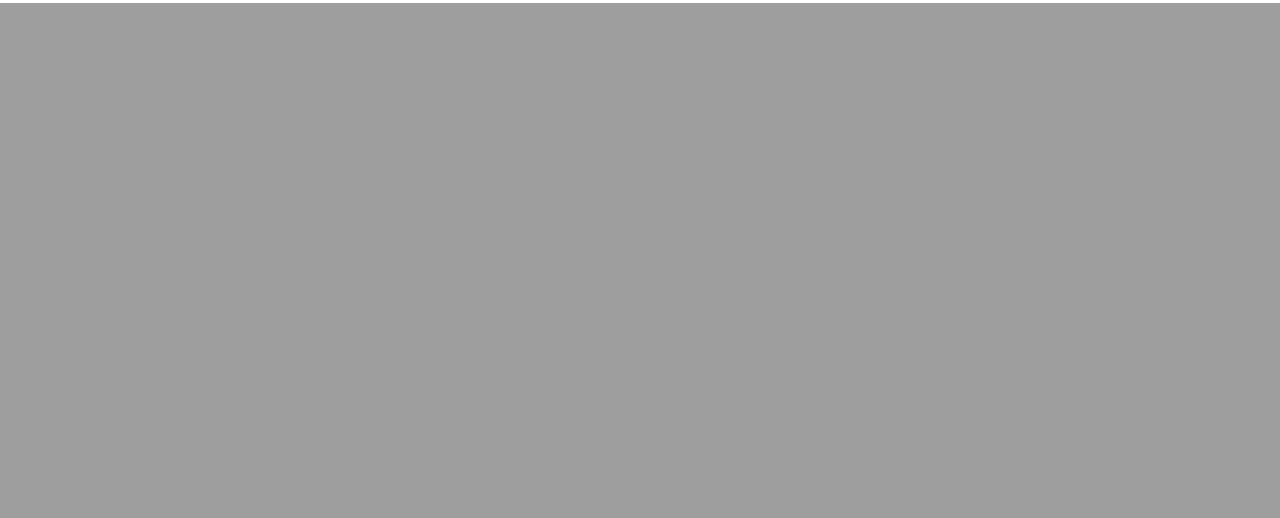
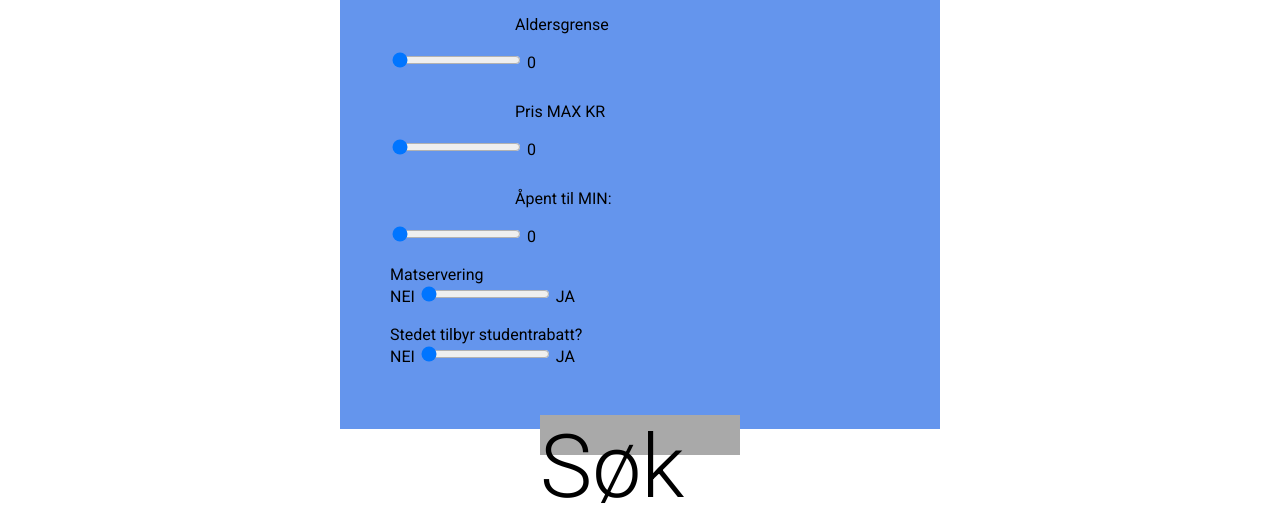
Before and after one commit to Scarpy/Gruppe-15, a PHP site: page / in a window 1280 px wide. Shown: the part 1201-1719 px from the top of the page. Before the commit the page ends 1204 px from the top, so only its background shows below. Run offline with PHP 8.4, Linux system fonts and the light colour scheme; some libraries are stand-ins or nearby versions.

Commit message:
oppdatert
Legger inn min kode

```diff
--- a/CSS/billigsteol.css
+++ b/CSS/billigsteol.css
@@ -51,3 +51,37 @@ p{
     font-size: 1,5em;
     padding: 0 125px;
 }
+
+
+/*          HER BEGYNNER SOKESIDE CSS       */
+
+/*        KRISTOFFER BEGYNNER HER    ///    */
+
+
+
+
+#sokemeny {
+    margin: auto;
+    border: 10px;
+    padding: 50px;
+
+    top: 500px;
+    height: 500px;
+    width: 500px;
+    background-color: cornflowerblue;
+}
+
+
+#sokeknapp {
+    margin: auto;
+
+    background-color: darkgrey;
+    height: 40px;
+    width: 200px;
+
+}
+
+
+
+/* HER AVSLUTTER SOKESIDEN CSS /*
+/* KRISTOFFER AVSLUTTER HER    /*
--- a/index.html
+++ b/index.html
@@ -17,18 +17,90 @@
 			</div>
 		</div>
 	</div>
-    <!--Div for Google map Plug-in-->
-    <div id= "googleMap" style="width:100%;height:400px;"></div>
-</body>
-    <script>
-        function myMap() {
-        var mapProp= {
-            center:new google.maps.LatLng(59.916080, 10.759797),
-            zoom:18,
-        };
-        var map=new google.maps.Map(document.getElementById("googleMap"),mapProp);
+
+
+    <!-- HER BEGYNNER SOKESIDEN - KRISTOFFER -->
+
+    <!--  /////////////////////////////////// -->
+
+
+
+    <br>
+    <br>
+
+    <h1> FINN DEN BILLIGSTE PILSEN! </h1>
+
+    <div id="sokemeny">
+
+    <p>Hvor langt er du villig til å gå? avstand i meter</p> <input id="avstand" type="range" min="0" max="1000" value="0" step="100" onchange="showValue(this.value)" />
+    <span id="range">0</span>
+    <script type="text/javascript">
+    function showValue(newValue)
+        {
+            document.getElementById("range").innerHTML=newValue;
         }
+
     </script>
 
-    <script src="https://maps.googleapis.com/maps/api/js?key=AIzaSyB8ofUYDgXr47u2d9MGYtJjiUOh2bfa6OA&callback=myMap"></script>
-</html>
+
+
+
+   <p>Aldersgrense</p> <input id="alder" type="range" min="18" max="26" value="18" step="1" onchange="showValue(this.value)" />
+    <span id="alderTeller">0</span>
+    <script type="text/javascript">
+    function showValue(newValue)
+        {
+            document.getElementById("alderTeller").innerHTML=newValue;
+        }
+
+
+    </script>
+
+    <p>Pris MAX KR</p> <input id="pris" type="range" min="30" max="100" value="30" step="1" onchange="showValue(this.value)" />
+    <span id="alderTeller">0</span>
+    <script type="text/javascript">
+    function showValue(newValue)
+        {
+            document.getElementById("alderTeller").innerHTML=newValue;
+        }
+
+
+    </script>
+
+      <p>Åpent til MIN: </p> <input id="apning" type="range" min="0" max="3" value="0" step="1" onchange="showValue(this.value)" />
+    <span id="alderTeller">0</span>
+    <script type="text/javascript">
+    function showValue(newValue)
+        {
+            document.getElementById("alderTeller").innerHTML=newValue;
+        }
+
+
+    </script>
+
+    <br>
+    <br>
+
+      <span>Matservering<br> NEI </span> <input id="mat" type="range" min="0" max="1" value="0" step="1" onchange="showValue(this.value)" />
+      <span>JA</span>
+
+
+    <br>
+    <br>
+
+      <span>Stedet tilbyr studentrabatt?<br> NEI </span> <input id="rabatt" type="range" min="0" max="1" value="0" step="1" />
+      <span>JA</span>
+
+    <br>
+    <br>
+
+        <div id="sokeknapp"> <h1> Søk </h1> </div>
+
+    </div>
+
+<!--- HER AVSLUTTER SOKESIDEN   --->
+
+    <!--    MELLOMROM ------->
+
+
+</body>
```
